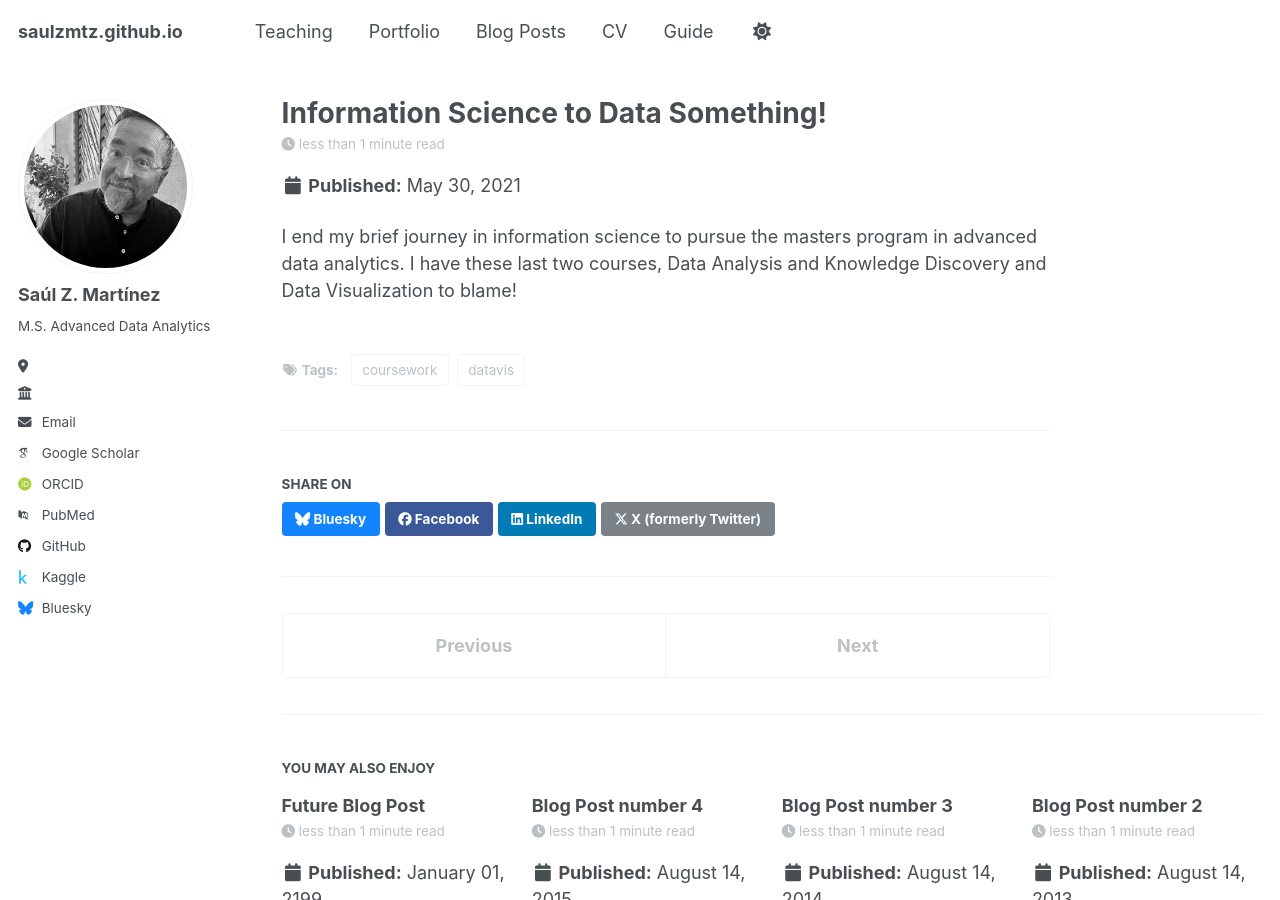
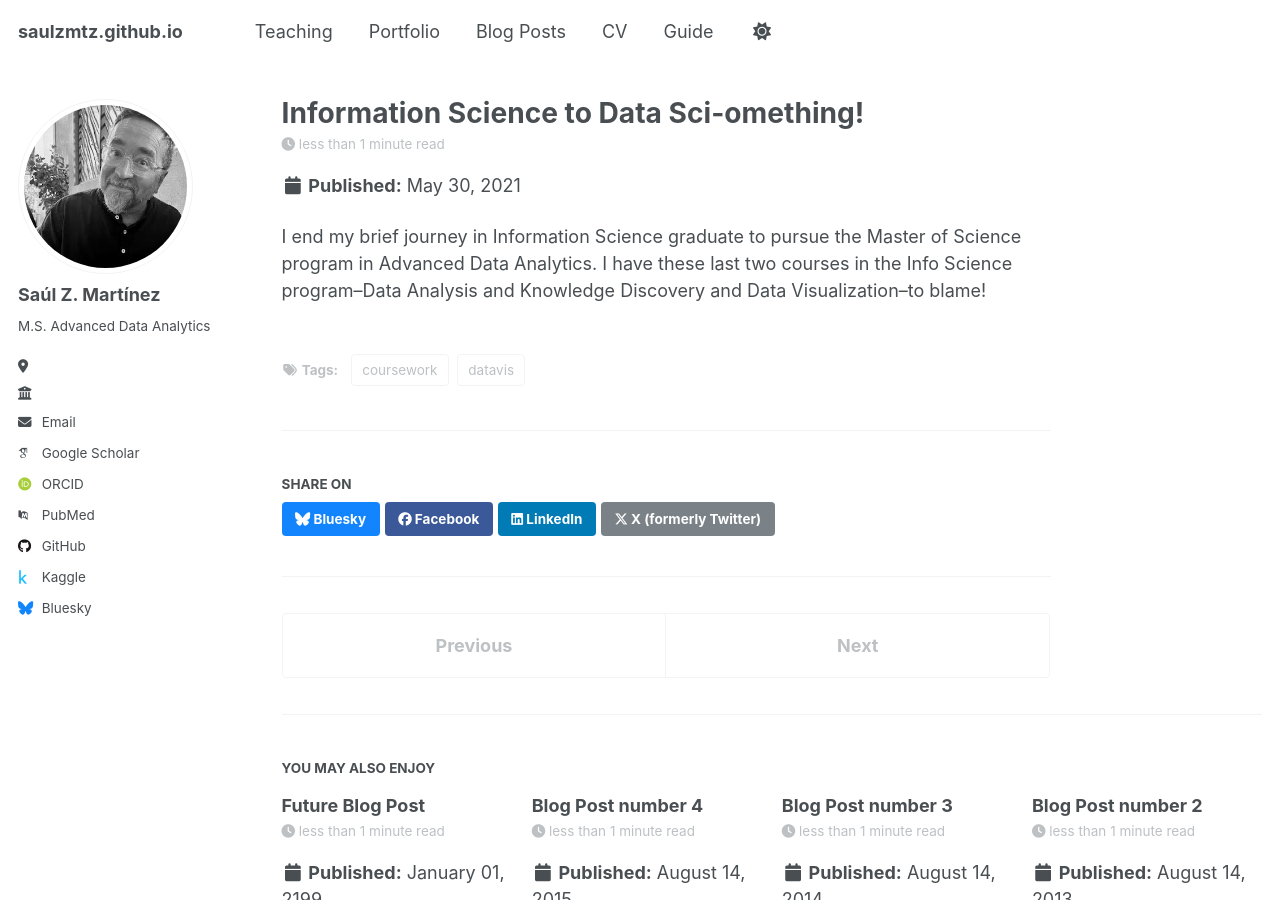
Before and after one commit to saulzmtz/saulzmtz.github.io, a Jekyll site: the page built from _posts/2021-05-30-infotodata.md, in a window 1280 px wide and 900 px high. Built offline with Jekyll 4.4.1, drawn with Linux system fonts in a browser that asks for light colours; some web fonts are replaced; a script that is not in the unit is left out.

Commit message:
modify 1st blog post

```diff
--- a/_posts/2021-05-30-infotodata.md
+++ b/_posts/2021-05-30-infotodata.md
@@ -1,5 +1,5 @@
 ---
-title: 'Information Science to Data Something!'
+title: 'Information Science to Data Sci-omething!'
 date: 2021-05-30
 permalink: /posts/2012/08/infotodata/
 tags:
@@ -8,4 +8,4 @@ tags:
 
 ---
 
-I end my brief journey in information science to pursue the masters program in advanced data analytics. I have these last two courses, Data Analysis and Knowledge Discovery and Data Visualization to blame!
+I end my brief journey in Information Science graduate to pursue the Master of Science program in Advanced Data Analytics. I have these last two courses in the Info Science program--Data Analysis and Knowledge Discovery and Data Visualization--to blame!
```
